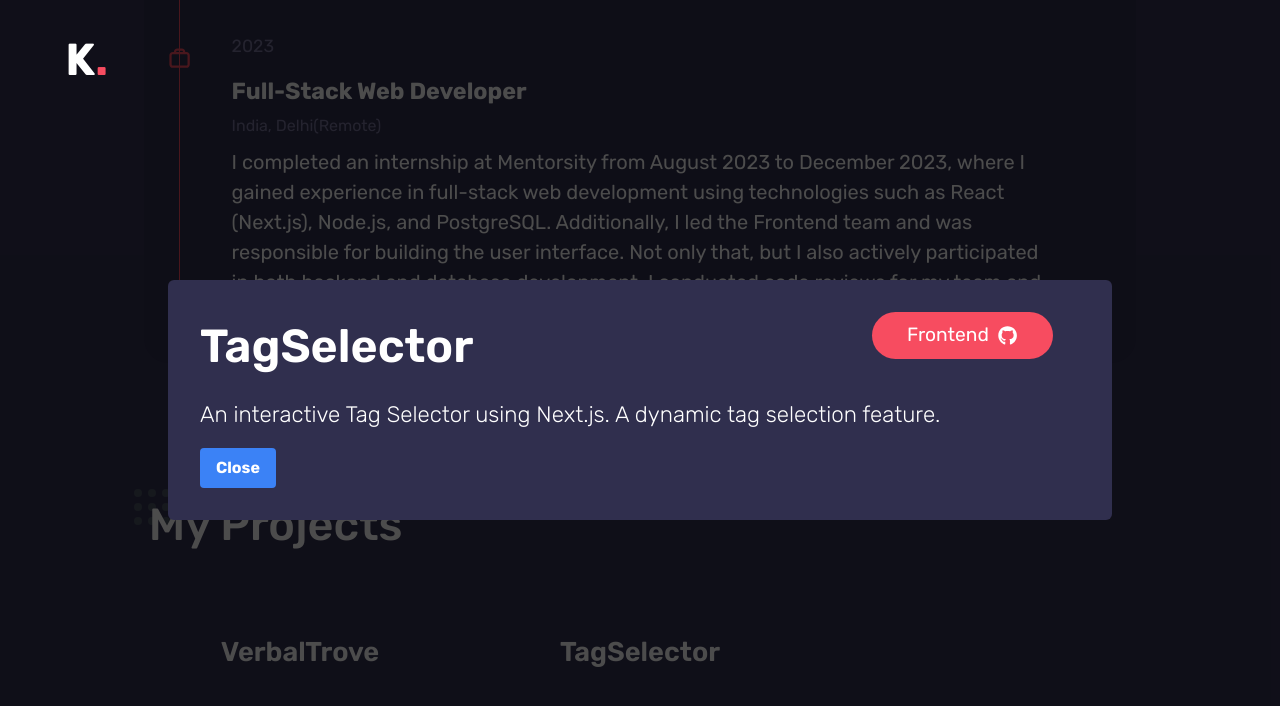
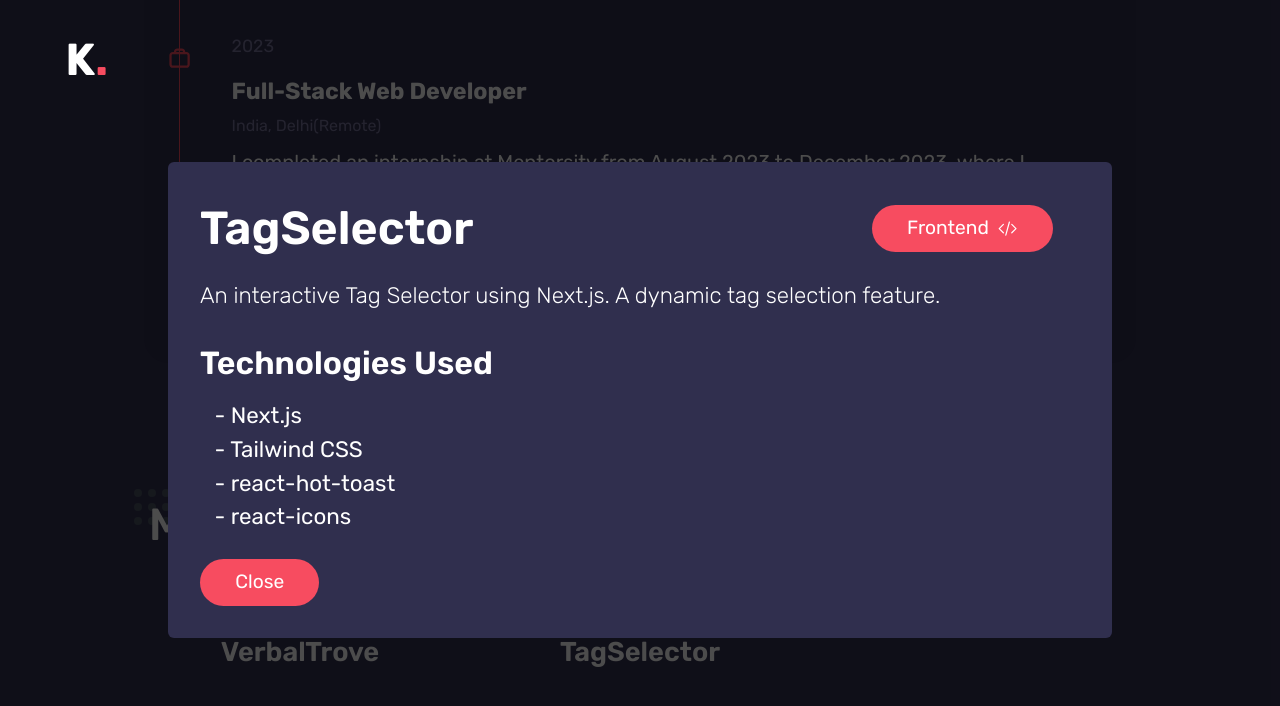
Before and after one commit to Koushik1311/portfolio, a Next.js app: page / in a window 1280 px wide. Both pictures are taken after a click on the button "TagSelector". Shown: the part 1823-2529 px from the top of the page. Built offline with nearby package versions, Linux system fonts and the light colour scheme.

Commit message:
project complete

```diff
--- a/src/components/Home/Project.tsx
+++ b/src/components/Home/Project.tsx
@@ -5,7 +5,8 @@ import SectionHeader from "../Shared/SectionHeader";
 import { projectsData } from "@/data/Project/data";
 import { motion } from "framer-motion";
 import { CgWebsite } from "react-icons/cg";
-import { FaGithub } from "react-icons/fa";
+import { HiOutlineCodeBracket } from "react-icons/hi2";
+import { PiBracketsCurly } from "react-icons/pi";
 
 interface ProjectData {
   title: string;
@@ -60,15 +61,15 @@ export default function Project() {
         <div className="fixed top-0 left-0 w-full h-full bg-black bg-opacity-70 flex justify-center items-center">
           <div className="relative bg-[#302F4E] p-8 rounded-md">
             {/* Links */}
-            <div className="absolute right-[3rem] flex flex-row">
+            <div className="absolute flex flex-row right-[2.1rem] top-[2.5rem] md:right-[3rem] md:top-[2.5rem] lg:top-[2.7rem]">
               {selectedProject.projectlink && (
                 <a
                   href={selectedProject.projectlink}
                   target="_blank"
                   className="mr-[0.7rem]"
                 >
-                  <button className="flex items-center text-[1.2rem] lg:text-[1.2rem] text-white bg-[#F74C60] rounded-full px-[2.1rem] py-[0.49rem] lg:px-[2.2rem] lg:py-[0.56rem]">
-                    <span className="mr-[0.6rem]">Live</span>
+                  <button className="flex items-center text-[0.9rem] lg:text-[1.2rem] text-white bg-[#F74C60] rounded-full p-[0.5rem] md:px-[2.1rem] md:py-[0.49rem] lg:px-[2.2rem] lg:py-[0.56rem] hover:text-yellow-500 transition delay-75 duration-200 ease-in-out">
+                    <span className="mr-[0.6rem] hidden md:inline">Live</span>
                     <CgWebsite />
                   </button>
                 </a>
@@ -76,34 +77,54 @@ export default function Project() {
               {selectedProject.github?.frontend && (
                 <a
                   href={selectedProject.github?.frontend}
+                  target="_blank"
                   className="mr-[0.7rem]"
                 >
-                  <button className="flex items-center text-[1.2rem] lg:text-[1.2rem] text-white bg-[#F74C60] rounded-full px-[2.1rem] py-[0.49rem] lg:px-[2.2rem] lg:py-[0.56rem]">
-                    <span className="mr-[0.6rem]">Frontend</span>
-                    <FaGithub />
+                  <button className="flex items-center text-[0.9rem] lg:text-[1.2rem] text-white bg-[#F74C60] rounded-full p-[0.5rem] md:px-[2.1rem] md:py-[0.49rem] lg:px-[2.2rem] lg:py-[0.56rem] hover:text-yellow-500 transition delay-75 duration-200 ease-in-out">
+                    <span className="mr-[0.6rem] hidden md:inline">
+                      Frontend
+                    </span>
+                    <HiOutlineCodeBracket />
                   </button>
                 </a>
               )}
               {selectedProject.github?.backend && (
-                <a href={selectedProject.github?.backend}>
-                  <button className="flex items-center text-[1.2rem] lg:text-[1.2rem] text-white bg-[#F74C60] rounded-full px-[2.1rem] py-[0.49rem] lg:px-[2.2rem] lg:py-[0.56rem]">
-                    <span className="mr-[0.6rem]">Backend</span>
-                    <FaGithub />
+                <a href={selectedProject.github?.backend} target="_blank">
+                  <button className="flex items-center text-[0.9rem] lg:text-[1.2rem] text-white bg-[#F74C60] rounded-full p-[0.5rem] md:px-[2.1rem] md:py-[0.49rem] lg:px-[2.2rem] lg:py-[0.56rem] hover:text-yellow-500 transition delay-75 duration-200 ease-in-out">
+                    <span className="mr-[0.6rem] hidden md:inline">
+                      Backend
+                    </span>
+                    <PiBracketsCurly />
                   </button>
                 </a>
               )}
             </div>
             {/* Title */}
-            <h2 className="text-white lg:text-[2.9rem] font-semibold mb-4">
+            <h2 className="text-white text-[2rem] lg:text-[2.9rem] font-semibold mb-4">
               {selectedProject.title}
             </h2>
             {/* Description */}
-            <p className="text-white lg:text-[1.4rem] font-light lg:w-[55rem]">
+            <p className="text-white text-[0.9rem] lg:text-[1.4rem] font-light lg:w-[55rem]">
               {selectedProject.description}
             </p>
+            <div>
+              <p className="mt-[1.6rem] text-white text-[1.5rem] lg:text-[2rem] font-semibold">
+                Technologies Used
+              </p>
+              <ul className="mt-[0.8rem]">
+                {selectedProject.tags.map((tag, index) => (
+                  <li
+                    key={index}
+                    className="ml-[0.9rem] text-white text-[0.9rem] lg:text-[1.4rem]"
+                  >
+                    - {tag}
+                  </li>
+                ))}
+              </ul>
+            </div>
             {/* Close Button */}
             <button
-              className="mt-4 bg-blue-500 hover:bg-blue-600 text-white font-bold py-2 px-4 rounded"
+              className="mt-[1.6rem] text-[0.8rem] lg:text-[1.2rem] text-white bg-[#F74C60] rounded-full px-[2.1rem] py-[0.49rem] lg:px-[2.2rem] lg:py-[0.56rem] hover:text-yellow-500 transition delay-75 duration-200 ease-in-out"
               onClick={closePopup}
             >
               Close
```
